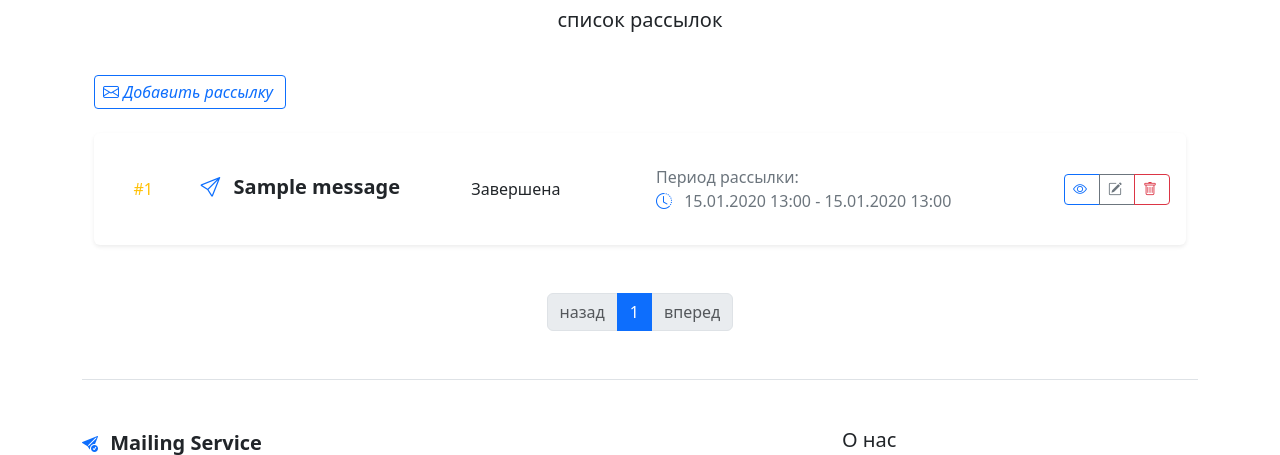
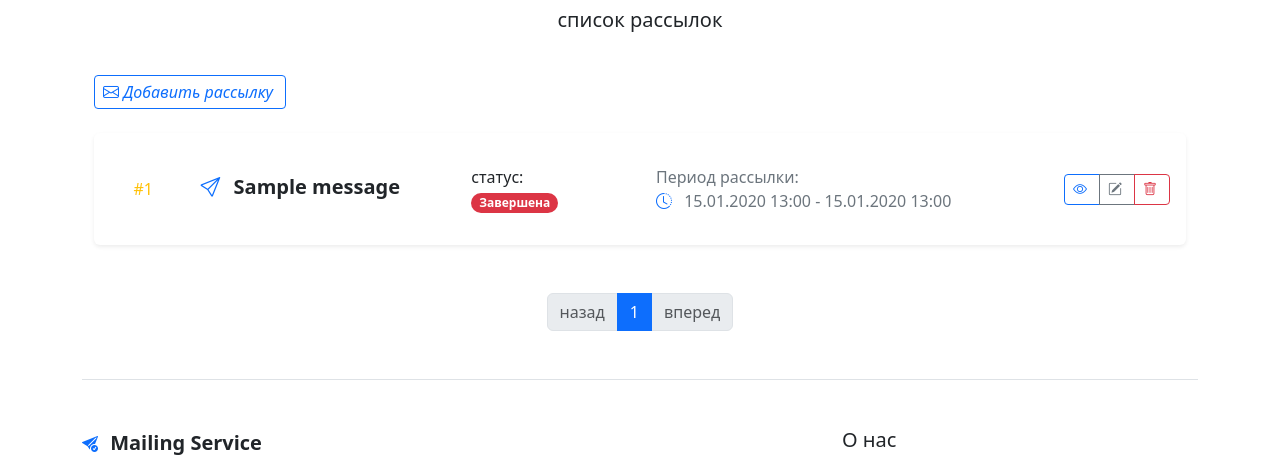
Before and after one commit to glushman-bit/mailing_service, a Django app: page /mailing/mailings/ in a window 1280 px wide. Shown: the part 192-647 px from the top of the page. Run offline with Django 5.2, Linux system fonts and the light colour scheme; tables that the repository leaves empty hold one stand-in row (values such as "Sample post"); some libraries are stand-ins or nearby versions.

Commit message:
add 'status' in mailings_list.html

```diff
--- a/mailing_service/templates/mailing_service/mailings_list.html
+++ b/mailing_service/templates/mailing_service/mailings_list.html
@@ -22,7 +22,14 @@
                         {{ mailing.message }}</h5>
                 </div>
                 <div class="col-2">
-                    <p class="mb-0">{{ mailing.status }}</p>
+                    <p class="mb-0">статус:</p>
+                    {% if mailing.status == 'Создана' %}
+                    <b class="badge rounded-pill bg-secondary"> {{ mailing.status }}</b>
+                    {% elif mailing.status == 'Запущена' %}
+                    <b class="badge rounded-pill bg-success"> {{ mailing.status }}</b>
+                    {% elif mailing.status == 'Завершена' %}
+                    <b class="badge rounded-pill bg-danger"> {{ mailing.status }}</b>
+                    {% endif %}
                 </div>
                 <div class="card-body col-4">
                     <p class="mb-0 text-secondary">Период рассылки:</p>
```
